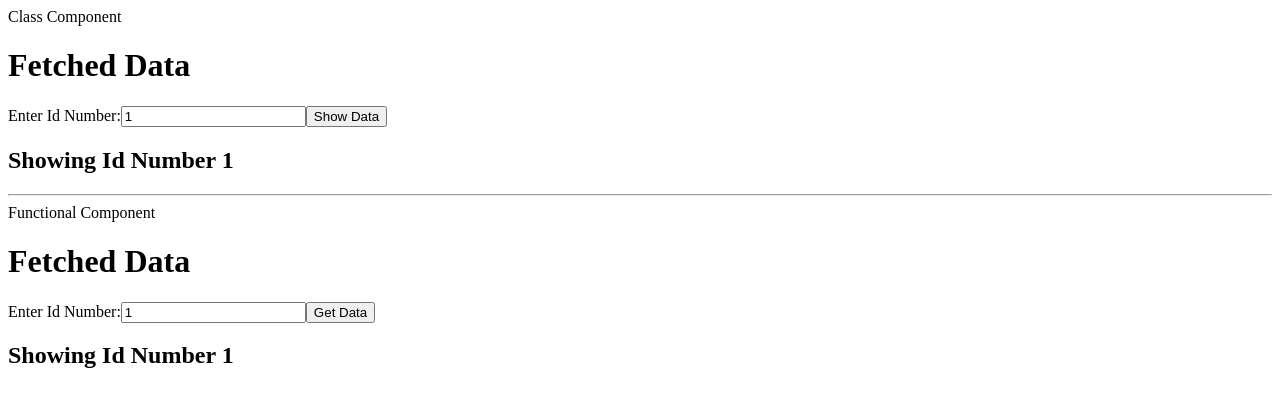
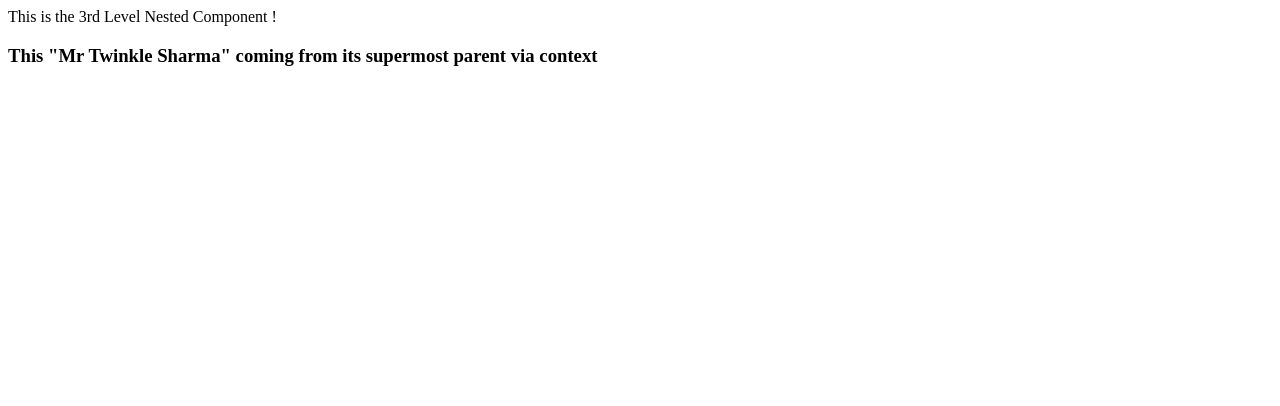
Before and after one commit to MrTwinkleSharma/Full-Stack-React, a React (Create React App) app in the folder tut-app/: page / in a window 1280 px wide. Shown: the top 406 px of the page. Built offline with nearby package versions, Linux system fonts and the light colour scheme; no server answers.

Commit message:
Context in Functional

```diff
--- a/tut-app/src/components/App.jsx
+++ b/tut-app/src/components/App.jsx
@@ -1,17 +1,16 @@
-import React from 'react';
-import DataFetchingClass from './DataFetchingClass';
-import DataFetchingFunctional from './DataFetchingFunctional';
+import React, { useContext } from 'react';
+import ComponentA from './ComponentA';
+
+const UserContext = React.createContext();
 
 function App(){
 
         return <>
-        <div> Class Component </div>
-        <DataFetchingClass/>
-        <hr/>
-
-        <div> Functional Component </div>
-        <DataFetchingFunctional/>
+        <UserContext.Provider value = "Mr Twinkle Sharma">
+                <ComponentA/>
+        </UserContext.Provider>
         </>
 }
 
 export default App;
+export {UserContext}; //Or you can export from just before const keyword
--- /dev/null
+++ b/tut-app/src/components/ComponentA.jsx
@@ -0,0 +1,10 @@
+import React from 'react';
+import ComponentB from './ComponentB';
+
+function ComponentA(){
+
+        return <ComponentB/>
+
+}
+
+export default ComponentA;
--- /dev/null
+++ b/tut-app/src/components/ComponentB.jsx
@@ -0,0 +1,10 @@
+import React from 'react';
+import ComponentC from "./ComponentC";
+
+
+function ComponentB(){
+
+        return <ComponentC/>
+}
+
+export default ComponentB;
--- /dev/null
+++ b/tut-app/src/components/ComponentC.jsx
@@ -0,0 +1,19 @@
+import React from 'react';
+import {UserContext} from './App';
+
+
+function ComponentC (){
+
+        return <>
+        This is the 3rd Level Nested Component !
+        <UserContext.Consumer>
+                {
+                        myName =>{
+                                 return <h3>This "{myName}" coming from its supermost parent via context</h3>
+                        }
+                }
+        </UserContext.Consumer>
+        </>
+}
+
+export default ComponentC;
--- a/tut-app/src/components/DataFetchingClass.jsx
+++ /dev/null
@@ -1,61 +0,0 @@
-import React, { Component } from 'react';
-import axios from 'axios';
-
-class DataFetchingClass extends Component{
-    constructor(props){
-        super(props);
-        this.state ={
-         post:{},
-         id:1,
-         idForRender:1
-        }
-    }
-
-    componentDidMount(){
-        let url='https://jsonplaceholder.typicode.com/posts/';
-        url+=(this.state.idForRender);
-
-        console.log(url);
-        axios.get(url)
-        .then(response => {
-            console.log(response);
-            this.setState({post:response.data})
-        })
-        .catch(error=> console.log(error))
-    }
-    componentDidUpdate(prevProps,prevState){
-    if(prevState.idForRender!==this.state.idForRender){
-
-        let url='https://jsonplaceholder.typicode.com/posts/';
-        url+=(this.state.id);
-
-        console.log(url);
-        axios.get(url)
-        .then(response => {
-            console.log(response);
-            this.setState({post:response.data})
-        })
-        .catch(error=> console.log(error))
-
-    }
-    }
-
-    render(){
-        return  <> <h1>Fetched Data</h1>
-        <span>Enter Id Number:
-            <input type='text' name="id" value={this.state.id} onChange={(event)=>this.setState({id: event.target.value})}/>
-        </span>
-        <button onClick={()=>this.setState({idForRender:this.state.id})}>Show Data</button>
-        <h2>
-
-        <div>Showing Id Number {this.state.idForRender}</div>
-
-        <div key={this.state.idForRender}> {this.state.post.title} </div>
-        </h2>
-    </>
-    }
-
-}
-
-
-export default DataFetchingClass;
--- a/tut-app/src/components/DataFetchingFunctional.jsx
+++ /dev/null
@@ -1,40 +0,0 @@
-import React, { useState,useEffect } from 'react';
-import axios from 'axios';
-
-function DataFetchingFunctional () {
-
-    const [post,SetPost] = useState({});
-
-    //Important for controlled input
-    const [id, SetId] = useState(1);
-
-    //Important for our useEffect
-    const [idForRender, setidForRender] = useState(1);
-
-    useEffect(
-        ()=>{
-            let url = `https://jsonplaceholder.typicode.com/posts/${idForRender}`;
-            axios.get(url)
-            .then(response => {
-                console.log(response);
-                SetPost(response.data)
-            })
-            .catch(error=> console.log(error))
-            // setChange(false);
-        }
-
-    ,[idForRender])
-
-    return  <> <h1>Fetched Data</h1>
-        <span>Enter Id Number:
-            <input type='text' value={id} onChange={(event)=>SetId(event.target.value)}/>
-            <button onClick={()=>setidForRender(id)}>Get Data</button>
-        </span>
-        <h2>
-        <div>Showing Id Number {idForRender}</div>
-        <div key={post.idForRender}> {post.title}</div>
-        </h2>
-        </>
-}
-
-export default DataFetchingFunctional;
```
